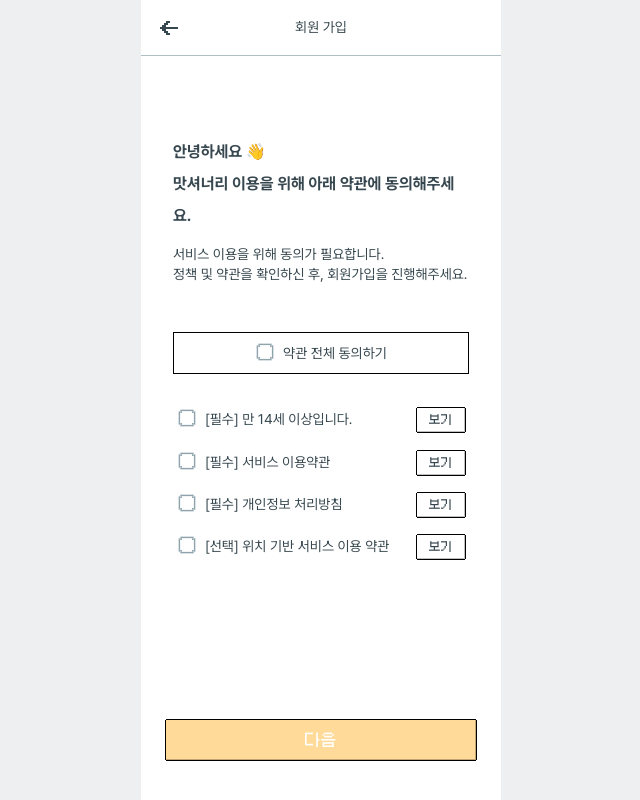
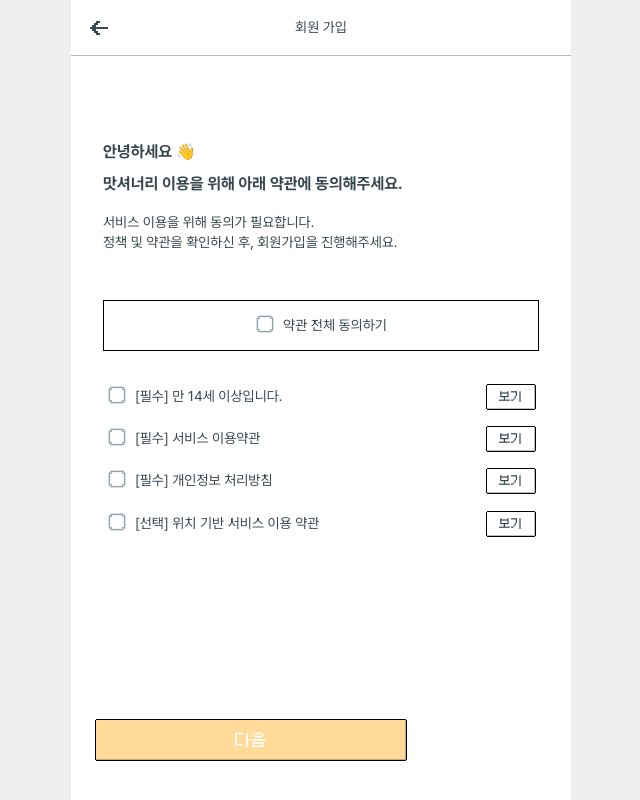
Before and after one commit to bside-4team/4team-client, a Next.js app: page /sign-up in a window 1280 px wide. Shown: the whole page, without its empty margins (319-959 px from the left). Built offline with nearby package versions, Linux system fonts and the light colour scheme; no server answers.

Commit message:
feat: PC max-w-500 으로 수정

```diff
--- a/src/app/mypage/user/manage-info/exit/page.tsx
+++ b/src/app/mypage/user/manage-info/exit/page.tsx
@@ -1,6 +1,7 @@
 'use client';
 
 import { deleteUser } from '@/apis/user/deleteUser';
+import BottomButtonContainer from '@/components/Button/BottomButtonContainer';
 import DefaultButton from '@/components/Button/DefaultButton';
 import CHeader from '@/components/c-header';
 import CheckBox2 from '@/components/CheckBox/CheckBox2';
@@ -45,7 +46,7 @@ export default function MyPageUserExit() {
     <>
       <CHeader title="회원 탈퇴" isBackBtn />
 
-      <div className="mx-8 my-20">
+      <div className="mx-8 mb-20 mt-xl">
         <header>
           <h1 className="title2 font-bold leading-8">
             더 나은 맛셔너리를 위해 <br /> 탈퇴 사유를 선택해 주세요. 🥲
@@ -70,7 +71,8 @@ export default function MyPageUserExit() {
         </section>
       </div>
 
-      <footer className="fixed bottom-[30px] w-[360px] px-25 pb-10 pt-5 mobile:w-full">
+      <BottomButtonContainer>
+        <footer className="w-full">
           <DefaultButton
             bgColor="yellow"
             customStyle="flex w-full py-[12px] px-[16px]"
@@ -80,6 +82,7 @@ export default function MyPageUserExit() {
             <span className="font-pretendard text-white">회원 탈퇴</span>
           </DefaultButton>
         </footer>
+      </BottomButtonContainer>
     </>
   );
 }
--- a/src/app/mypage/user/manage-info/exit/success/page.tsx
+++ b/src/app/mypage/user/manage-info/exit/success/page.tsx
@@ -2,6 +2,7 @@
 
 import * as S from '@/app/sign-up/components/complete/page.styled';
 import COMPLETE from '@/assets/logo/complete.svg';
+import BottomButtonContainer from '@/components/Button/BottomButtonContainer';
 import DefaultButton from '@/components/Button/DefaultButton';
 import CHeader from '@/components/c-header';
 import { useRouter } from 'next/navigation';
@@ -22,7 +23,8 @@ export default function MyPageUserExitSuccess() {
         </p>
       </S.Wrapper>
 
-      <footer className="fixed bottom-[30px] w-[360px] px-25 pb-10 pt-5 mobile:w-full">
+      <BottomButtonContainer>
+        <footer className="w-full">
           <DefaultButton
             bgColor="orange"
             customStyle="flex w-full py-[12px] px-[16px] mt-6"
@@ -32,6 +34,7 @@ export default function MyPageUserExitSuccess() {
             <span className="!font-pretendard text-white">메인 화면으로 이동</span>
           </DefaultButton>
         </footer>
+      </BottomButtonContainer>
     </>
   );
 }
--- a/src/components/Button/BottomButtonContainer/index.tsx
+++ b/src/components/Button/BottomButtonContainer/index.tsx
@@ -6,10 +6,7 @@ interface Props extends HTMLAttributes<HTMLDivElement> {
 
 export default function BottomButtonContainer({ children, ...rest }: Props) {
   return (
-    <div
-      className="fixed bottom-0 flex w-[360px] gap-[14px] bg-white px-xl py-xl mobile:left-0 mobile:w-full"
-      {...rest}
-    >
+    <div className="w-500 fixed bottom-0 flex gap-[14px] bg-white px-xl py-xl mobile:left-0 mobile:w-full" {...rest}>
       {children}
     </div>
   );
--- a/src/components/GNB/index.tsx
+++ b/src/components/GNB/index.tsx
@@ -11,7 +11,7 @@ export default function GNB() {
   const router = useRouter();
 
   return (
-    <div className="fixed bottom-0 flex w-full max-w-360 mobile:max-w-full [&>button]:flex-grow ">
+    <div className="max-w-500 fixed bottom-0 flex w-full mobile:max-w-full [&>button]:flex-grow ">
       <CNavButton title="리뷰" icon={<ReviewIcon />} isActive={false} clickEvent={onReviewClick} />
       <CNavButton title="홈" icon={<HomeIcon />} isActive={pathName === '/'} clickEvent={() => router.push('/')} />
       <CNavButton
--- a/src/components/Modal/BottomModal/style.ts
+++ b/src/components/Modal/BottomModal/style.ts
@@ -14,7 +14,7 @@ export const overlayVariants = cva('overlay items-end p-0', {
 });
 
 export const bottomModalContainerVariants = cva(
-  'mobile:max-w-full z-100 flex w-full max-w-[360px] flex-col rounded-2 border-t-2 border-solid border-neutral-bg80 bg-white transition-[max-height] ease-in-out delay-150',
+  'mobile:max-w-full z-100 flex w-full max-w-500 flex-col rounded-2 border-t-2 border-solid border-neutral-bg80 bg-white transition-[max-height] ease-in-out delay-150',
   {
     variants: {
       animation: {
--- a/src/components/c-header/index.tsx
+++ b/src/components/c-header/index.tsx
@@ -12,7 +12,7 @@ export default function CHeader({ isLogo = false, isBackBtn = false, title, noBa
   const { back } = useRouter();
 
   return (
-    <div className="fixed top-0 z-3 flex h-56 w-360 items-center justify-between gap-md border-b-1 border-solid border-b-neutral-bg20 bg-white mobile:w-full">
+    <div className="w-500 fixed top-0 z-3 flex h-56 items-center justify-between gap-md border-b-1 border-solid border-b-neutral-bg20 bg-white mobile:w-full">
       {!noBackBtn ? (
         <button className="flex h-55 w-56 items-center justify-center" onClick={back}>
           <ARROW width={24} height={24} />
--- a/src/components/layout/mobile-layout/index.tsx
+++ b/src/components/layout/mobile-layout/index.tsx
@@ -5,7 +5,7 @@ interface Props {
 export default function MobileLayout({ children }: Props) {
   return (
     <div className="flex min-h-svh w-full justify-center bg-neutral-bg05">
-      <div className="mx-auto my-0 w-full max-w-360 bg-white pt-56 mobile:max-w-full">{children}</div>
+      <div className="max-w-500 mx-auto my-0 w-full bg-white pt-56 mobile:max-w-full">{children}</div>
     </div>
   );
 }
--- a/tailwind.config.js
+++ b/tailwind.config.js
@@ -4,7 +4,7 @@ const _0_100 = { ...Array.from(Array(101)).map((_, i) => `${i}`) };
 const px0_50 = { ...Array.from(Array(51)).map((_, i) => `${i}px`) };
 const px0_100 = { ...Array.from(Array(101)).map((_, i) => `${i}px`) };
 const px0_200 = { ...Array.from(Array(201)).map((_, i) => `${i}px`) };
-const px0_400 = { ...Array.from(Array(401)).map((_, i) => `${i}px`) };
+const px0_1000 = { ...Array.from(Array(1001)).map((_, i) => `${i}px`) };
 
 const plugin = require('tailwindcss/plugin');
 
@@ -20,9 +20,9 @@ module.exports = {
       borderWidth: px0_50,
       fontSize: px0_100,
       spacing: px0_200,
-      width: px0_400,
-      height: px0_400,
-      maxWidth: px0_400,
+      width: px0_1000,
+      height: px0_1000,
+      maxWidth: px0_1000,
       padding: px0_100,
       zIndex: _0_100,
       bgOpacity: px0_100,
```
Lines whose indentation alone changed are shown as unchanged.
